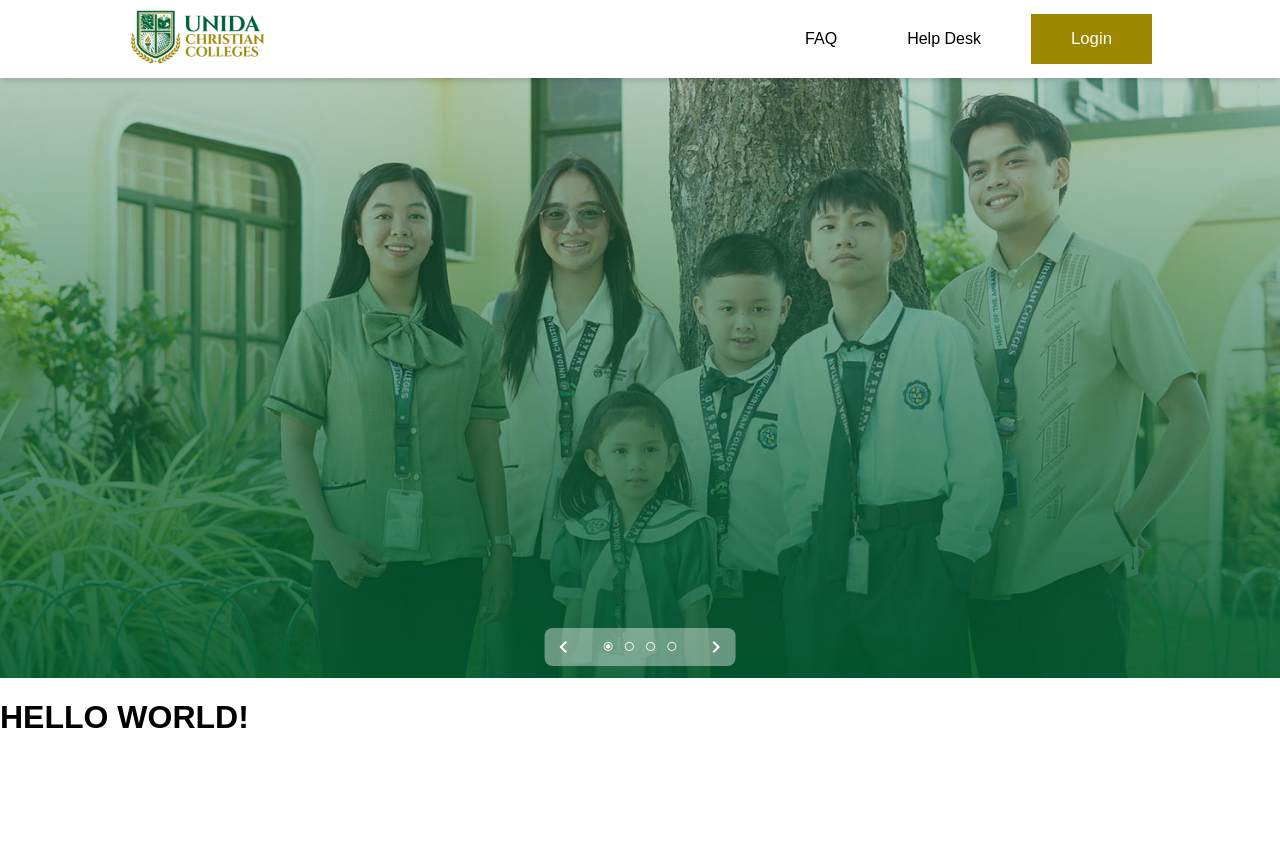
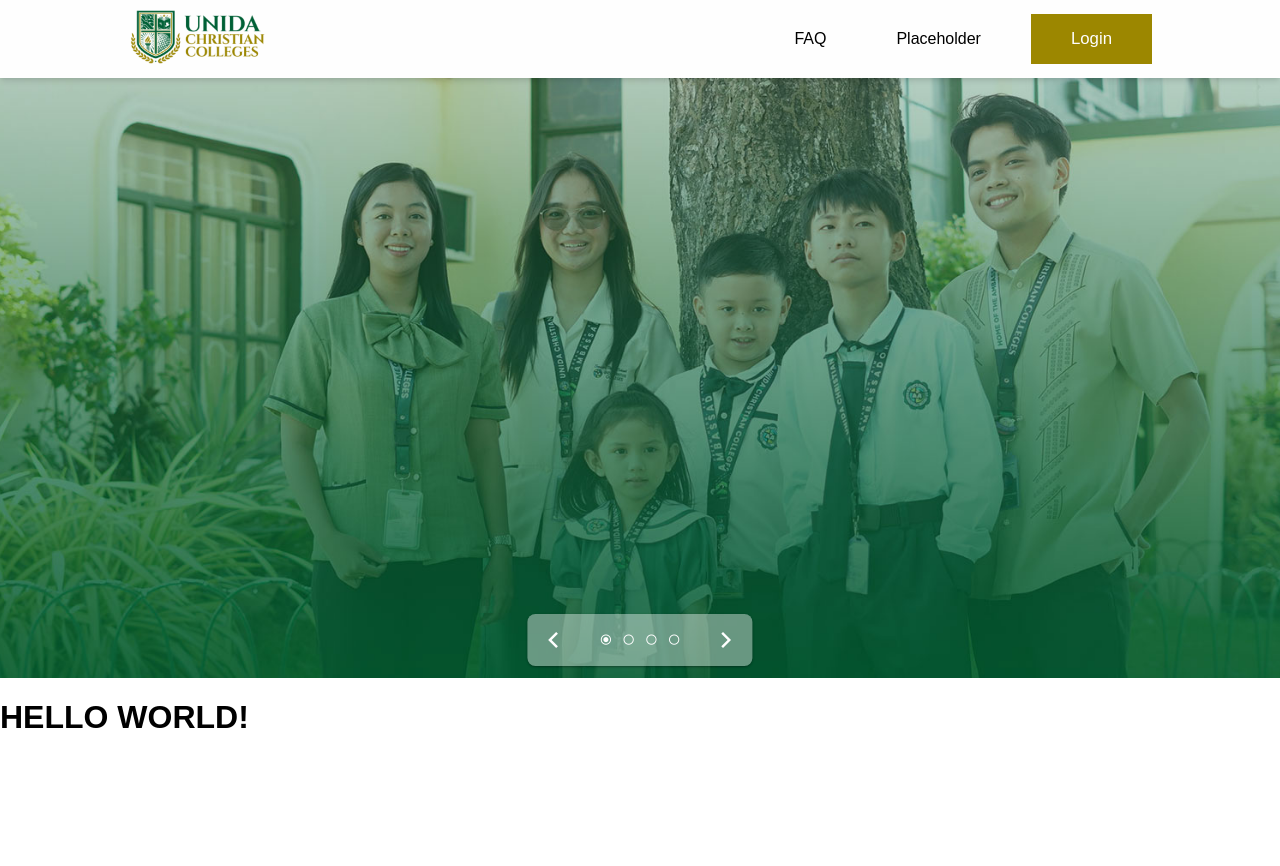
Before and after one commit to AngeloSoria/eLearning_Management_System, a PHP site: page /index.html in a window 1280 px wide. Shown: the top 866 px of the page. Run offline with PHP 8.4, Linux system fonts and the light colour scheme.

Commit message:
small changes

```diff
--- a/index.html
+++ b/index.html
@@ -36,7 +36,7 @@
                     </li>
                     <li>
                         <a href="#">
-                            Help Desk
+                            Placeholder
                         </a>
                     </li>
                     <li class="btn-primary btnLogin">
@@ -53,9 +53,7 @@
 
 
     <div class="bgCarousel">
-        <div class="imgContent">
-            <!-- <img src="./src/img/Home-2.jpg" class="content"> -->
-        </div>
+        <div class="imgContent"></div>
         <div class="paginator">
             <button class="controls" id="control-left">
                 <span class="material-symbols-outlined">chevron_left</span>
--- a/src/css/landingPage-mobile.css
+++ b/src/css/landingPage-mobile.css
@@ -85,15 +85,6 @@ nav .nav-mobile span {
         position: relative;
     }
 
-    /* .bgCarousel .content {
-        width: 100%;
-        height: 100%;
-        /* position: absolute;
-        top: 50%;
-        left: 50%;
-        transform: translate(-50%, -50%); */
-    } */
-
     .bgCarousel .paginator {
         /* width: 250px; */
         /* height: 70px; */
@@ -109,7 +100,7 @@ nav .nav-mobile span {
         display: flex;
         justify-content: center;
         align-items: center;
-        gap: 25px;
+        gap: 15px;
     }
 
     .paginator .controls {
@@ -127,7 +118,7 @@ nav .nav-mobile span {
     }
 
     .paginator .controls span {
-        font-size: 1.5rem;
+        font-size: 1.25rem;
     }
 
     .paginator .bullets {
@@ -146,8 +137,7 @@ nav .nav-mobile span {
         justify-content: center;
     }
     .paginator .bullets .bullet span {
-        font-size: 0.7rem;
+        font-size: 0.5rem;
     }
     /* =================================================== */
-
 }
--- a/src/css/landingPage.css
+++ b/src/css/landingPage.css
@@ -108,7 +108,9 @@ nav .btnLogin {
 .bgCarousel .paginator {
     /* width: 250px; */
     /* height: 70px; */
+    /* backdrop-filter: blur(5px); */
     background-color: rgba(255, 255, 255, 0.4);
+    box-shadow: rgba(0, 0, 0, 0.12) 0px 1px 3px, rgba(0, 0, 0, 0.24) 0px 1px 2px;
     position: absolute;
     bottom: 2%;
     left: 50%;
--- a/src/js/landingPage_Manager.js
+++ b/src/js/landingPage_Manager.js
@@ -96,7 +96,7 @@ function changeImage(request) {
 
     setTimeout(() => {
         inCooldown = false;
-    }, 2000);
+    }, 1000);
 }
 
 carouselBtnControlLeft.addEventListener('click', () => {
```
Also changed, not shown: src/php/templates/public/header.php (added, +14 -0 lines).
